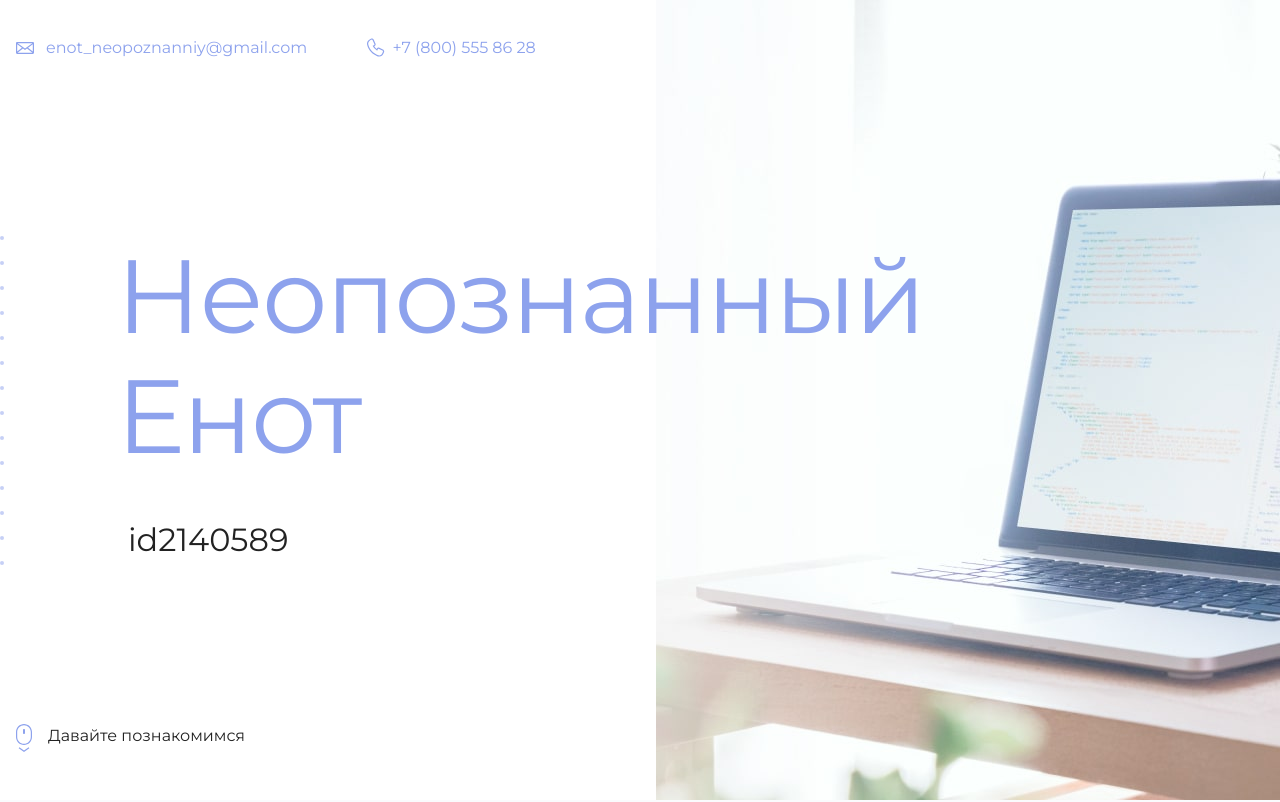
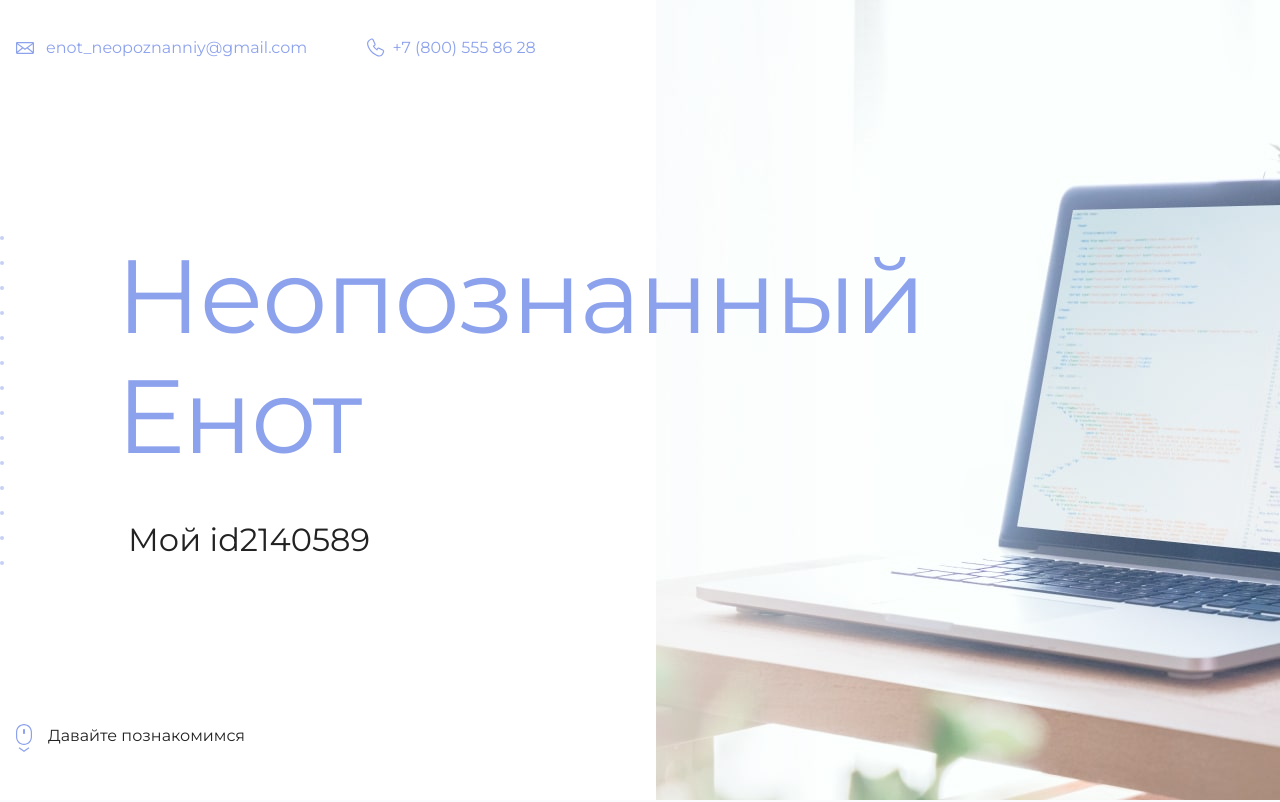
Before and after one commit to AndreyKaliushka/mynewone, a plain HTML site: page index.html in a window 1280 px wide. Shown: the top 802 px of the page. Drawn offline with Linux system fonts and the light colour scheme.

Commit message:
добавил слово мой

```diff
--- a/index.html
+++ b/index.html
@@ -19,7 +19,7 @@
       <section class="hero-image">
         <div class="container">
           <h1 class="heading">Неопознанный Енот</h1>
-          <p>id2140589</p>
+          <p>Мой id2140589</p>
         </div>
       </section>
 
```
